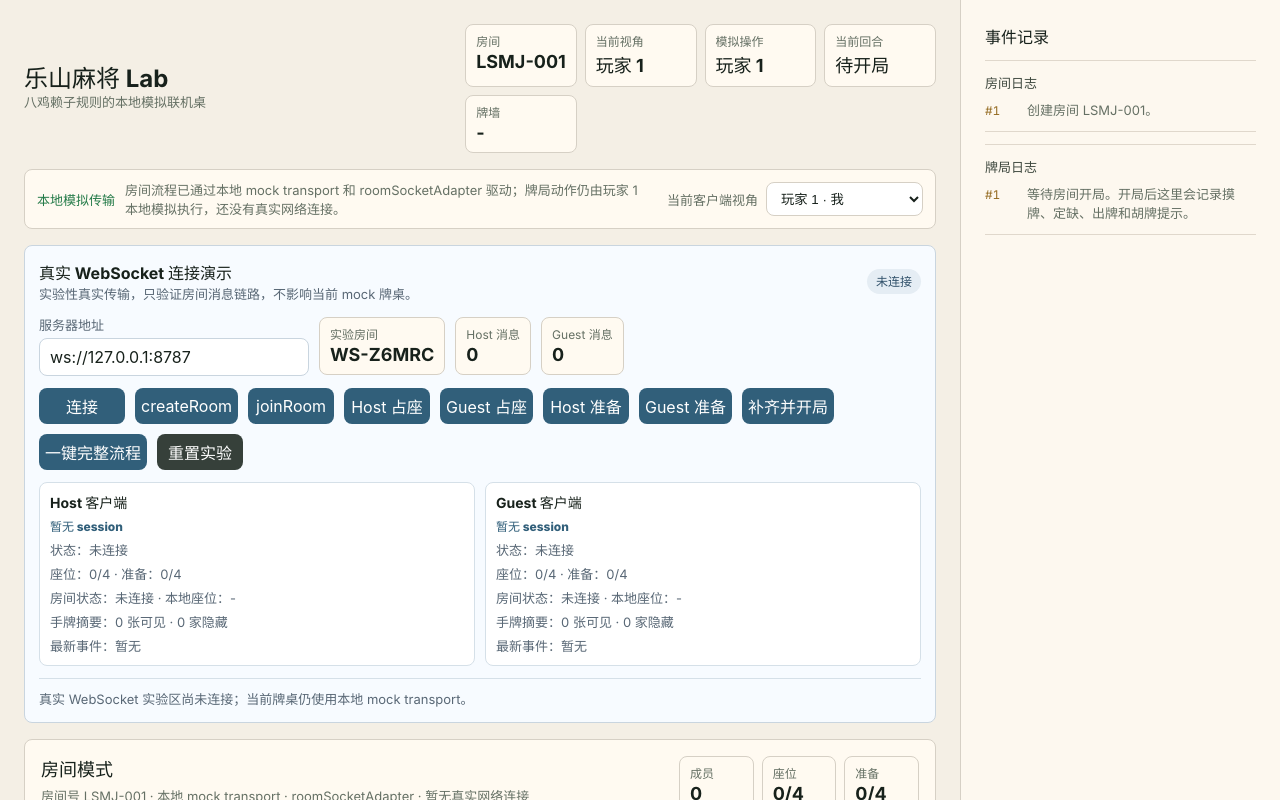
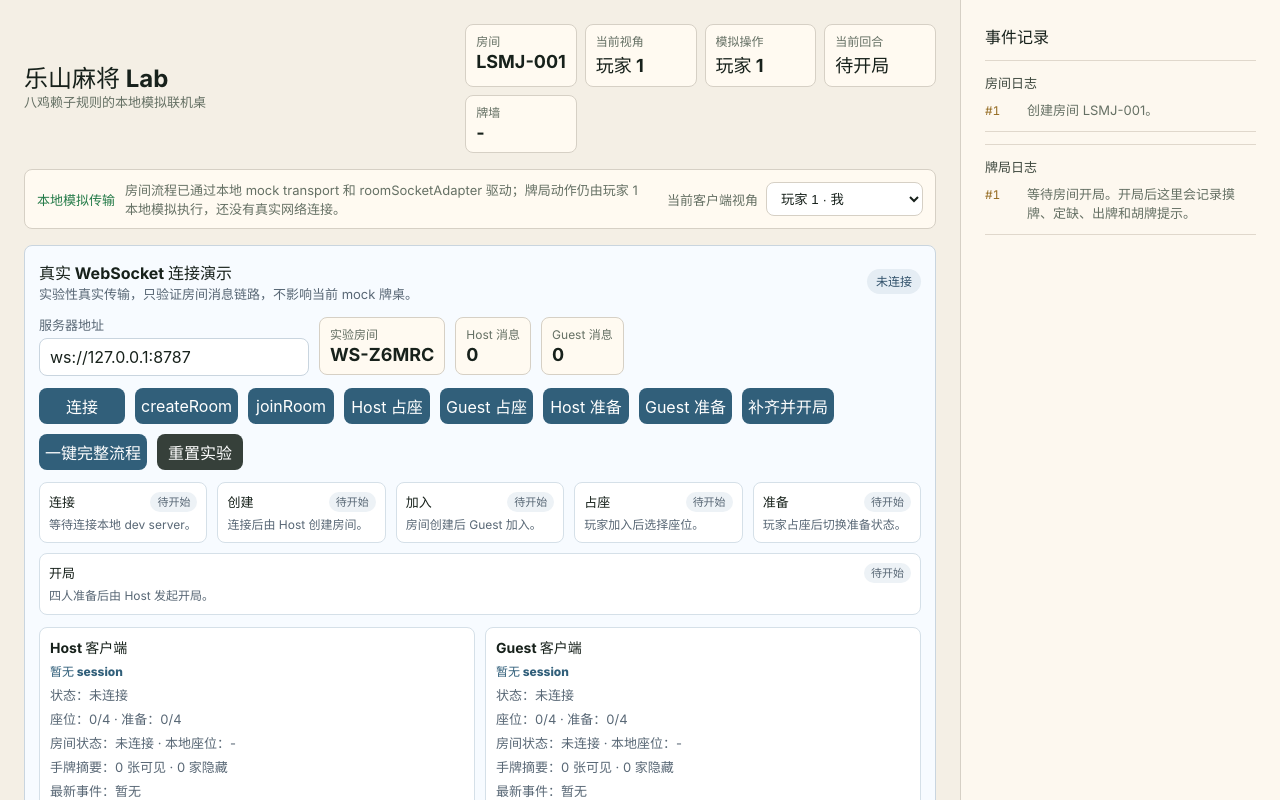
Before and after one commit to Sakuraou/leshan-mahjong-lab, a React (Vite) app: page / in a window 1280 px wide. Shown: the top 800 px of the page. Built offline with nearby package versions, Linux system fonts and the light colour scheme.

Commit message:
feat: clarify websocket experiment states

```diff
--- a/src/App.tsx
+++ b/src/App.tsx
@@ -41,6 +41,7 @@ const webSocketExperimentUrl = "ws://127.0.0.1:8787";
 const localPlayerId = "player-1";
 const localSeatId: PlayerId = 0;
 const suitOrder: Suit[] = ["bamboos", "dots", "characters"];
+const webSocketStepOrder: WebSocketStepKey[] = ["connection", "create", "join", "seat", "ready", "start"];
 const demoPlayers = [
   { playerId: "player-1", displayName: "我" },
   { playerId: "player-2", displayName: "演示玩家 2" },
@@ -52,6 +53,15 @@ type LogEntry = {
   id: number;
   text: string;
 };
+
+type WebSocketStepKey = "connection" | "create" | "join" | "seat" | "ready" | "start";
+type WebSocketStepStatus = "idle" | "running" | "success" | "error";
+type WebSocketStepState = {
+  label: string;
+  status: WebSocketStepStatus;
+  message: string;
+};
+type WebSocketStepStates = Record<WebSocketStepKey, WebSocketStepState>;
 
 type TableMode = "room" | "standalone";
 type TurnPhase = "chooseMissingSuit" | "draw" | "discard";
@@ -523,6 +533,7 @@ function WebSocketExperimentPanel() {
   const [hostState, setHostState] = useState<WebSocketRoomTransportState | null>(null);
   const [guestState, setGuestState] = useState<WebSocketRoomTransportState | null>(null);
   const [helperStates, setHelperStates] = useState<WebSocketRoomTransportState[]>([]);
+  const [stepStates, setStepStates] = useState<WebSocketStepStates>(createInitialWebSocketStepStates);
   const [logs, setLogs] = useState<LogEntry[]>([
     { id: 1, text: "真实 WebSocket 实验区尚未连接；当前牌桌仍使用本地 mock transport。" },
   ]);
@@ -538,15 +549,28 @@ function WebSocketExperimentPanel() {
 
   const connected = connectionStatus === "connected";
 
+  function setWebSocketStep(key: WebSocketStepKey, status: WebSocketStepStatus, message: string) {
+    setStepStates((items) => ({
+      ...items,
+      [key]: {
+        ...items[key],
+        status,
+        message,
+      },
+    }));
+  }
+
   async function ensureExperimentTransports(): Promise<{
     host: WebSocketRoomTransport;
     guest: WebSocketRoomTransport;
   }> {
     if (hostTransport.current !== null && guestTransport.current !== null) {
+      setWebSocketStep("connection", "success", "已连接本地 dev server。");
       return { host: hostTransport.current, guest: guestTransport.current };
     }
 
     setConnectionStatus("connecting");
+    setWebSocketStep("connection", "running", "正在连接本地 dev server。");
     appendWebSocketLog("正在连接本地 WebSocket dev server。");
 
     try {
@@ -557,12 +581,14 @@ function WebSocketExperimentPanel() {
       hostTransport.current = host;
       guestTransport.current = guest;
       setConnectionStatus("connected");
+      setWebSocketStep("connection", "success", "已建立 host/guest 两条连接。");
       syncTransportState();
       appendWebSocketLog("已建立 host/guest 两条真实 WebSocket 连接。");
       return { host, guest };
     } catch {
       setConnectionStatus("error");
-      appendWebSocketLog("连接失败：请先运行 npm run dev:server。");
+      setWebSocketStep("connection", "error", "连接失败：请先运行 npm run dev:server。");
+      appendWebSocketLog("连接失败：请先运行 npm run dev:server，或检查服务器地址。");
       throw new Error("WebSocket connection failed.");
     }
   }
@@ -582,10 +608,32 @@ function WebSocketExperimentPanel() {
   }
 
   async function handleCreateWebSocketRoom() {
-    const transports = await ensureWebSocketRoomCreated();
+    const transports = await ensureExperimentTransports().catch(() => null);
+
+    if (transports === null) {
+      syncTransportState();
+      return;
+    }
+
+    setWebSocketStep("create", "running", "Host 正在向服务端发送 createRoom。");
+    const duplicateCreate = transports.host.getSessionToken("player-1") !== undefined;
+    const result = await transports.host.createRoomSession({ displayName: "WebSocket 玩家 1" });
+
+    if (result.ok) {
+      await waitForWebSocketView(transports.host, "player-1", (view) =>
+        view.eventLog.some((event) => event.type === "playerJoined"),
+      );
+      setWebSocketStep("create", "success", "房间创建成功，Host 已拿到房主 session。");
+    } else if (duplicateCreate) {
+      setWebSocketStep("create", "error", `重复创建被拒绝：${webSocketActionErrorText(result)}。`);
+    } else {
+      setWebSocketStep("create", "error", `创建失败：${webSocketActionErrorText(result)}。`);
+    }
+
+    appendWebSocketLog(`createRoom：${webSocketActionText(result)}。`);
     syncTransportState();
 
-    if (transports !== null) {
+    if (result.ok) {
       appendWebSocketLog("Host 已具备房主 session。");
     }
   }
@@ -601,8 +649,15 @@ function WebSocketExperimentPanel() {
     }
 
     if (transports.host.getSessionToken("player-1") === undefined) {
+      setWebSocketStep("create", "running", "Host 正在创建房间。");
       const result = await transports.host.createRoomSession({ displayName: "WebSocket 玩家 1" });
+      if (!result.ok) {
+        setWebSocketStep("create", "error", `创建失败：${webSocketActionErrorText(result)}。`);
+        appendWebSocketLog(`createRoom：${webSocketActionText(result)}。`);
+        return null;
+      }
       await waitForWebSocketView(transports.host, "player-1", (view) => view.eventLog.some((event) => event.type === "playerJoined"));
+      setWebSocketStep("create", "success", "房间创建成功。");
       appendWebSocketLog(`createRoom：${webSocketActionText(result)}。`);
     }
 
@@ -629,11 +684,18 @@ function WebSocketExperimentPanel() {
     }
 
     if (transports.guest.getSessionToken("player-2") === undefined) {
+      setWebSocketStep("join", "running", "Guest 正在加入房间。");
       const result = await transports.guest.joinRoomSession({ displayName: "WebSocket 玩家 2" });
+      if (!result.ok) {
+        setWebSocketStep("join", "error", `加入失败：${webSocketActionErrorText(result)}。`);
+        appendWebSocketLog(`joinRoom：${webSocketActionText(result)}。`);
+        return null;
+      }
       await waitForWebSocketView(transports.guest, "player-2", (view) => view.eventLog.at(-1)?.type === "playerJoined");
       await waitForWebSocketView(transports.host, "player-1", (view) =>
         view.eventLog.some((event) => event.type === "playerJoined" && event.playerId === "player-2"),
       );
+      setWebSocketStep("join", "success", "Guest 已加入，Host 也收到广播。");
       appendWebSocketLog(`joinRoom：${webSocketActionText(result)}。`);
     }
 
@@ -687,15 +749,22 @@ function WebSocketExperimentPanel() {
   }
 
   async function handleStartWebSocketRound() {
+    setWebSocketStep("start", "running", "正在补齐四人并请求开局。");
     const transports = await ensureFullWebSocketRoomReady();
 
     if (transports === null) {
+      setWebSocketStep("start", "error", "开局失败：需要先完成连接、创建、加入、占座和准备。");
       return;
     }
 
     const result = await transports.host.startRound("player-1", 0);
     appendWebSocketLog(`startRound：${webSocketActionText(result)}。`);
-    await waitForRoundSnapshots([transports.host, transports.guest, ...helperTransports.current]);
+    if (result.ok) {
+      await waitForRoundSnapshots([transports.host, transports.guest, ...helperTransports.current]);
+      setWebSocketStep("start", "success", "开局成功，四个客户端都收到 redacted snapshot。");
+    } else {
+      setWebSocketStep("start", "error", `开局失败：${webSocketActionErrorText(result)}。`);
+    }
     syncTransportState();
   }
 
@@ -711,7 +780,13 @@ function WebSocketExperimentPanel() {
       const helper = await createWebSocketRoomTransport({ url: serverUrl, roomId: experimentRoomId, seed: seed });
       helperTransports.current = [...helperTransports.current, helper];
       const result = await helper.joinRoomSession({ displayName: `WebSocket 玩家 ${playerNumber}` });
+      if (!result.ok) {
+        setWebSocketStep("join", "error", `玩家 ${playerNumber} 加入失败：${webSocketActionErrorText(result)}。`);
+        appendWebSocketLog(`玩家 ${playerNumber} joinRoom：${webSocketActionText(result)}。`);
+        return null;
+      }
       await waitForWebSocketView(helper, `player-${playerNumber}`, (view) => view.eventLog.at(-1)?.type === "playerJoined");
+      setWebSocketStep("join", "success", `玩家 ${playerNumber} 已加入，当前用于补齐四人流程。`);
       appendWebSocketLog(`玩家 ${playerNumber} joinRoom：${webSocketActionText(result)}。`);
     }
 
@@ -756,8 +831,14 @@ function WebSocketExperimentPanel() {
     seatId: PlayerId,
     label: string,
   ) {
+    setWebSocketStep("seat", "running", `${label} 正在占座。`);
     const result = await transport.takeSeat(playerId, seatId);
-    await waitForWebSocketView(transport, playerId, (view) => view.seats[seatId].playerId === playerId).catch(() => undefined);
+    if (result.ok) {
+      await waitForWebSocketView(transport, playerId, (view) => view.seats[seatId].playerId === playerId).catch(() => undefined);
+      setWebSocketStep("seat", "success", `${label} 已坐到 ${seatId + 1} 号位。`);
+    } else {
+      setWebSocketStep("seat", "error", `${label} 占座失败：${webSocketActionErrorText(result)}。`);
+    }
     appendWebSocketLog(`${label} 占座：${webSocketActionText(result)}。`);
   }
 
@@ -785,24 +866,38 @@ function WebSocketExperimentPanel() {
     const view = transport.getClientView(playerId);
 
     if (view?.seats[seatId].ready) {
-      return;
-    }
-
+      setWebSocketStep("ready", "success", `${label} 已经是准备状态。`);
+      return;
+    }
+
+    setWebSocketStep("ready", "running", `${label} 正在准备。`);
     const result = await transport.toggleReady(playerId);
-    await waitForWebSocketView(transport, playerId, (nextView) => nextView.seats[seatId].ready).catch(() => undefined);
+    if (result.ok) {
+      await waitForWebSocketView(transport, playerId, (nextView) => nextView.seats[seatId].ready).catch(() => undefined);
+      setWebSocketStep("ready", "success", `${label} 已准备。`);
+    } else {
+      setWebSocketStep("ready", "error", `${label} 准备失败：${webSocketActionErrorText(result)}。`);
+    }
     appendWebSocketLog(`${label} 准备：${webSocketActionText(result)}。`);
   }
 
   async function handleRunWebSocketDemo() {
+    setWebSocketStep("start", "running", "正在补齐四人并开局。");
     const transports = await ensureFullWebSocketRoomReady();
 
     if (transports === null) {
+      setWebSocketStep("start", "error", "完整流程失败：请确认本地 server 已启动，且房间还能继续加入/开局。");
       return;
     }
 
     const result = await transports.host.startRound("player-1", 0);
     appendWebSocketLog(`startRound：${webSocketActionText(result)}。`);
-    await waitForRoundSnapshots([transports.host, transports.guest, ...helperTransports.current]);
+    if (result.ok) {
+      await waitForRoundSnapshots([transports.host, transports.guest, ...helperTransports.current]);
+      setWebSocketStep("start", "success", "完整流程成功，四个客户端已进入定缺阶段。");
+    } else {
+      setWebSocketStep("start", "error", `开局失败：${webSocketActionErrorText(result)}。`);
+    }
     syncTransportState();
   }
 
@@ -818,6 +913,7 @@ function WebSocketExperimentPanel() {
     setHostState(null);
     setGuestState(null);
     setHelperStates([]);
+    setStepStates(createInitialWebSocketStepStates());
     setLogs([{ id: 1, text: "真实 WebSocket 实验区已重置；当前牌桌仍使用本地 mock transport。" }]);
   }
 
@@ -874,6 +970,12 @@ function WebSocketExperimentPanel() {
         </button>
       </div>
 
+      <div className="websocket-steps" aria-label="WebSocket 房间流程状态">
+        {webSocketStepOrder.map((key) => (
+          <WebSocketStepBadge key={key} step={stepStates[key]} />
+        ))}
+      </div>
+
       <div className="websocket-snapshots">
         <WebSocketSnapshotCard title="Host 客户端" state={hostState} playerId="player-1" />
         <WebSocketSnapshotCard title="Guest 客户端" state={guestState} playerId="player-2" />
@@ -963,6 +1065,51 @@ function WebSocketSnapshotCard({
   );
 }
 
+function WebSocketStepBadge({ step }: { step: WebSocketStepState }) {
+  return (
+    <article className="websocket-step" data-status={step.status}>
+      <strong>{step.label}</strong>
+      <span>{webSocketStepStatusText(step.status)}</span>
+      <p>{step.message}</p>
+    </article>
+  );
+}
+
+function createInitialWebSocketStepStates(): WebSocketStepStates {
+  return {
+    connection: {
+      label: "连接",
+      status: "idle",
+      message: "等待连接本地 dev server。",
+    },
+    create: {
+      label: "创建",
+      status: "idle",
+      message: "连接后由 Host 创建房间。",
+    },
+    join: {
+      label: "加入",
+      status: "idle",
+      message: "房间创建后 Guest 加入。",
+    },
+    seat: {
+      label: "占座",
+      status: "idle",
+      message: "玩家加入后选择座位。",
+    },
+    ready: {
+      label: "准备",
+      status: "idle",
+      message: "玩家占座后切换准备状态。",
+    },
+    start: {
+      label: "开局",
+      status: "idle",
+      message: "四人准备后由 Host 发起开局。",
+    },
+  };
+}
+
 function createWebSocketExperimentRoomId(): string {
   return `WS-${Date.now().toString(36).slice(-5).toUpperCase()}`;
 }
@@ -985,6 +1132,44 @@ function webSocketActionText(result: WebSocketRoomTransportActionResult): string
   }
 
   return "等待响应超时";
+}
+
+function webSocketActionErrorText(result: WebSocketRoomTransportActionResult): string {
+  if (result.ok) {
+    return "没有错误";
+  }
+
+  if (result.reason === "actionRejected") {
+    return webSocketErrorCodeText(result.rejectedMessage?.payload.code ?? "unknown");
+  }
+
+  if (result.reason === "missingSessionToken") {
+    return "缺少 sessionToken，请先创建或加入房间";
+  }
+
+  if (result.reason === "closed") {
+    return "连接已关闭，请重置实验后重新连接";
+  }
+
+  return "等待服务端响应超时";
+}
+
+function webSocketErrorCodeText(code: string): string {
+  const messages: Record<string, string> = {
+    roomNotFound: "房间不存在，请先创建房间",
+    roomAlreadyExists: "房间已经存在，不能重复创建",
+    roomAlreadyStarted: "房间已经开局",
+    roomFull: "房间已满",
+    playerAlreadyJoined: "玩家已经加入房间",
+    playerNotInRoom: "玩家还没有加入房间",
+    seatOccupied: "座位已被占用",
+    playerAlreadySeated: "玩家已经占座",
+    playerNotSeated: "玩家还没有占座",
+    notAllPlayersReady: "还有玩家没有准备",
+    invalidSession: "session 无效，请重新加入房间",
+    unknown: "未知错误",
+  };
+  return messages[code] ?? code;
 }
 
 function webSocketStatusText(status: "idle" | "connecting" | "connected" | "error"): string {
@@ -993,6 +1178,16 @@ function webSocketStatusText(status: "idle" | "connecting" | "connected" | "erro
     connecting: "连接中",
     connected: "已连接",
     error: "连接失败",
+  };
+  return names[status];
+}
+
+function webSocketStepStatusText(status: WebSocketStepStatus): string {
+  const names = {
+    idle: "待开始",
+    running: "进行中",
+    success: "成功",
+    error: "失败",
   };
   return names[status];
 }
--- a/src/styles.css
+++ b/src/styles.css
@@ -371,6 +371,7 @@ button {
 .websocket-header,
 .websocket-controls,
 .websocket-actions,
+.websocket-steps,
 .websocket-snapshots {
   display: flex;
   align-items: center;
@@ -462,6 +463,79 @@ button {
 
 .websocket-actions button:last-child {
   background: #36403a;
+}
+
+.websocket-steps {
+  align-items: stretch;
+  flex-wrap: wrap;
+}
+
+.websocket-step {
+  display: grid;
+  grid-template-columns: minmax(0, 1fr) auto;
+  gap: 4px 8px;
+  min-width: 150px;
+  flex: 1 1 150px;
+  border: 1px solid #d5e0e8;
+  border-radius: 8px;
+  padding: 9px;
+  background: #ffffff;
+}
+
+.websocket-step strong,
+.websocket-step p {
+  margin: 0;
+}
+
+.websocket-step strong {
+  font-size: 13px;
+}
+
+.websocket-step span {
+  border-radius: 999px;
+  padding: 2px 7px;
+  background: #edf2f6;
+  color: #586775;
+  font-size: 11px;
+  font-weight: 800;
+  white-space: nowrap;
+}
+
+.websocket-step p {
+  grid-column: 1 / -1;
+  color: #586775;
+  font-size: 12px;
+  line-height: 1.45;
+}
+
+.websocket-step[data-status="running"] {
+  border-color: #d0b15f;
+  background: #fff8e4;
+}
+
+.websocket-step[data-status="running"] span {
+  background: #f8e7ba;
+  color: #7b5a14;
+}
+
+.websocket-step[data-status="success"] {
+  border-color: #93c58d;
+  background: #f4fbef;
+}
+
+.websocket-step[data-status="success"] span {
+  background: #dcefd7;
+  color: #247a48;
+}
+
+.websocket-step[data-status="error"] {
+  border-color: #d99b8d;
+  background: #fff3ef;
+}
+
+.websocket-step[data-status="error"] span {
+  background: #f8dfd8;
+  color: #9b3b27;
 }
 
 .websocket-snapshots {
```
